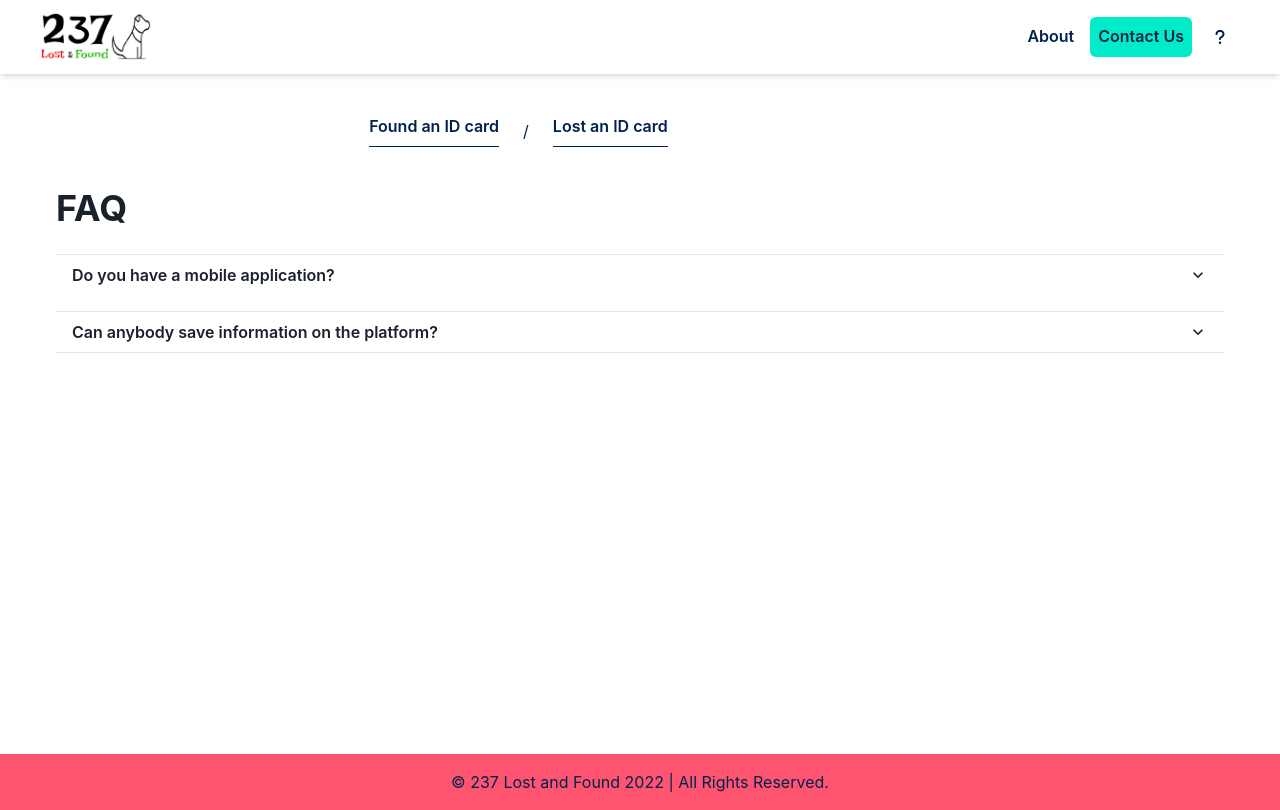
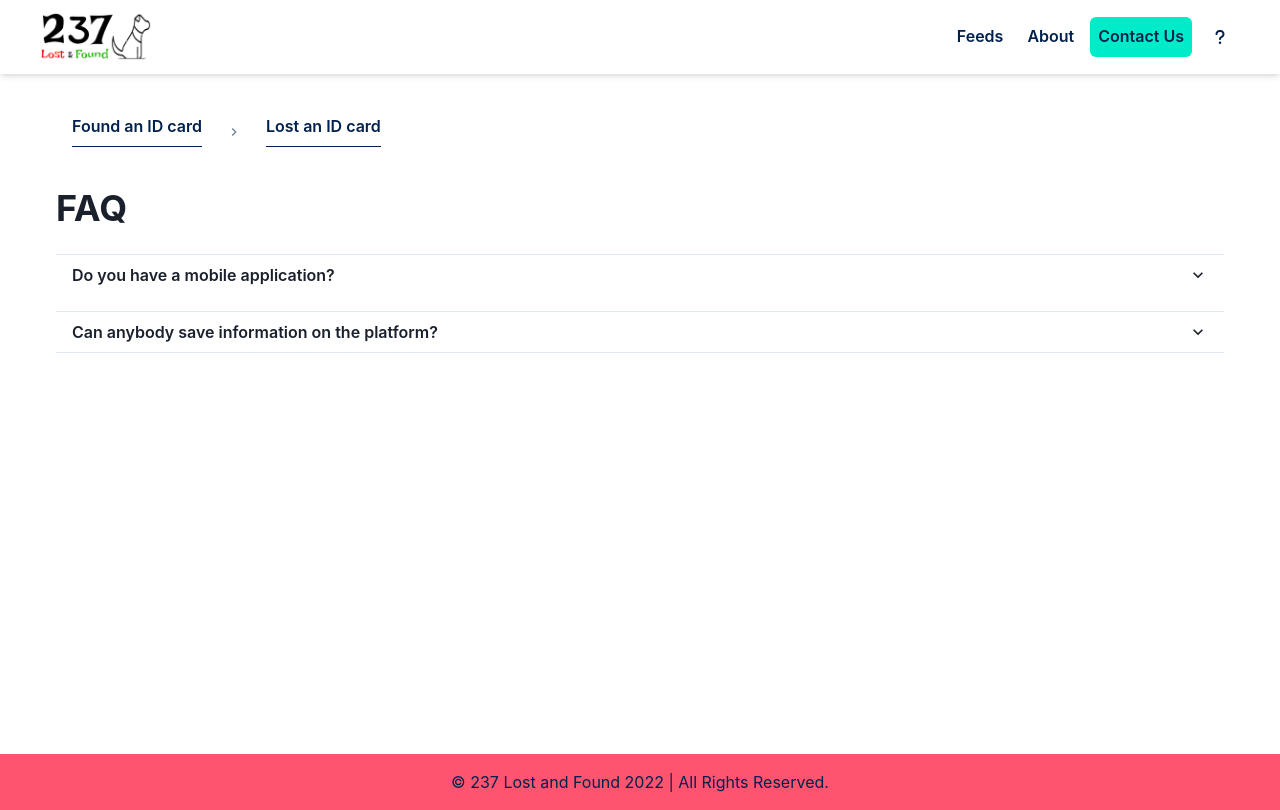
Before and after one commit to Chenwi32/237_lost_and_found, a Next.js app: page /help in a window 1280 px wide. Built offline with nearby package versions, Linux system fonts and the light colour scheme.

Commit message:
did some ui changes and added a feeds button on the navigation bar

```diff
--- a/components/BreadCrumbs.jsx
+++ b/components/BreadCrumbs.jsx
@@ -1,7 +1,7 @@
+import { ChevronRightIcon } from "@chakra-ui/icons";
 import {
   Breadcrumb,
   BreadcrumbItem,
-  BreadcrumbLink,
   Container,
 } from "@chakra-ui/react";
 import Link from "next/link";
@@ -9,8 +9,11 @@ import styles from "../styles/Home.module.css";
 
 const BreadCrumbs = () => {
   return (
-    <Container color={'brand.400'}>
-      <Breadcrumb mb={10}>
+
+
+
+    <Container maxW={1200} p={0}  width={'100%'} color={"brand.400"}>
+      <Breadcrumb spacing='8px' separator={<ChevronRightIcon color='gray.500' />} mb={10} >
         <BreadcrumbItem isCurrentPage>
           <Link href="/nationalIdCollection">
             <button className={styles.breadcrumbs}>Found an ID card</button>
@@ -18,14 +21,14 @@ const BreadCrumbs = () => {
         </BreadcrumbItem>
 
         <BreadcrumbItem isCurrentPage>
-          <BreadcrumbLink>
-            <Link href="/nationalId">
-              <button className={styles.breadcrumbs}>Lost an ID card</button>
-            </Link>
-          </BreadcrumbLink>
+          <Link href="/nationalId">
+            <button className={styles.breadcrumbs}>Lost an ID card</button>
+          </Link>
         </BreadcrumbItem>
       </Breadcrumb>
     </Container>
+
+
   );
 };
 
--- a/components/Navigation.jsx
+++ b/components/Navigation.jsx
@@ -23,19 +23,35 @@ export default function Header() {
       boxShadow={"md"}
       w={"100%"}
       maxW={"unset"}
-      padding={2}
+      padding={isLargerThan700? 2 : 1}
       mb={10}
     >
       <chakra.header maxW={1200} m={"auto"} id="header">
-        <Flex w="100%" py="1" alignItems="center" justify="space-between">
+        <Flex gap={1} w="100%" py="1" alignItems="center" justify="space-between">
           <Link href="/">
             <a>
               <Image alt="logo" src="/images/logo.png" h="50px" />
             </a>
           </Link>
 
-
-          <Flex alignItems={"center"} gap={isLargerThan700 ? 2 : 1}>
+          <Flex
+            alignItems={"center"}
+            gap={isLargerThan700 ? 2 : 1}
+            fontSize={isLargerThan700 ? "initial" : "0.5rem"}
+          >
+            <Link href="/feeds">
+              <Button
+                bg={"inherit"}
+                color={"brand.400"}
+                _hover={{
+                  bg: "brand.200",
+                }}
+                p={isLargerThan700 ? 2 : 1}
+                fontSize={isLargerThan700 ? "initial" : "0.8rem"}
+              >
+                Feeds
+              </Button>
+            </Link>
             <Link href="/about">
               <Button
                 bg={"inherit"}
@@ -43,7 +59,8 @@ export default function Header() {
                 _hover={{
                   bg: "brand.200",
                 }}
-                p={2}
+                p={isLargerThan700 ? 2 : 1}
+                fontSize={isLargerThan700 ? "initial" : "0.8rem"}
               >
                 About
               </Button>
@@ -51,14 +68,14 @@ export default function Header() {
 
             <Link href="/contact">
               <Button
-                transitionProperty={'background-color 1000ms linear'}
-
+                transitionProperty={"background-color 1000ms linear"}
                 bg="brand.100"
                 color="brand.400"
                 _hover={{
                   bg: "brand.200",
                 }}
                 p={2}
+                fontSize={isLargerThan700 ? "initial" : "0.8rem"}
               >
                 Contact Us
               </Button>
@@ -71,16 +88,14 @@ export default function Header() {
                 _hover={{
                   bg: "brand.200",
                 }}
-                p={2}
+                p={isLargerThan700 ? 2 : 1}
+                fontSize={isLargerThan700 ? "initial" : "0.8rem"}
               >
                 <Icon>
                   <FontAwesomeIcon icon={faQuestion} />
                 </Icon>
               </Button>
             </Link>
-
-
-
           </Flex>
         </Flex>
       </chakra.header>
--- a/components/success.jsx
+++ b/components/success.jsx
@@ -8,7 +8,6 @@ import {
   VStack,
 } from "@chakra-ui/react";
 import Link from "next/link";
-import styles from "./styles/success.module.css";
 
 const Success = ({ results }) => {
   return (
--- a/pages/contact.jsx
+++ b/pages/contact.jsx
@@ -22,9 +22,11 @@ const Contact = () => {
           <link rel="icon" href="/favicon.ico" />
         </Head>
       }
-      <Container minH={"80vh"} align="center">
 
-        <BreadCrumbs/>
+
+      <Container maxW={900} minH={"80vh"} align="center">
+ <BreadCrumbs/>
+
 
         <div className={`${styles.contact}`}>
           <Heading>
```
Also changed, not shown: pages/nationalId.jsx (+9 -5 lines).
